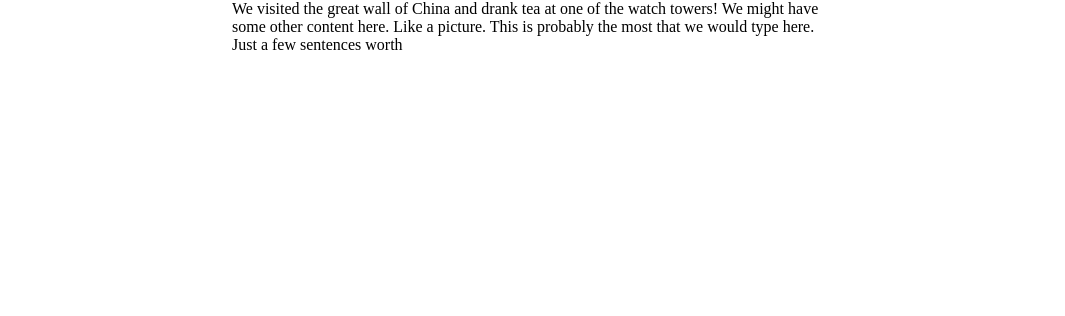
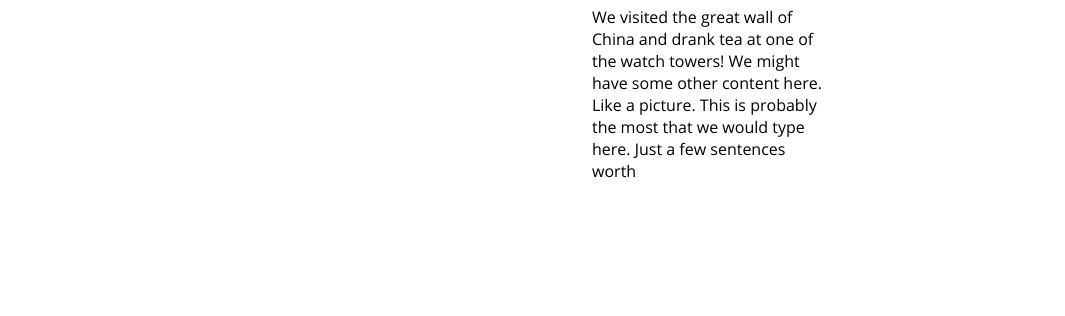
Before and after one commit to arbylee/travelTimeline, a plain HTML site: page index.html in a window 1280 px wide. Shown: the part 484-800 px from the top of the page, without its empty margins (108-1173 px from the left). Drawn offline with nearby package versions, Linux system fonts and the light colour scheme; files that its build step writes are made by us from their sources.

Commit message:
Add Open Sans and more blurb styling

```diff
--- a/app.less
+++ b/app.less
@@ -4,10 +4,35 @@
   src: url('Lobster_1.3.otf');
 }
 
+@font-face {
+  font-family: Open Sans;
+  src: url('OpenSans-Regular.ttf');
+}
+
+@font-face {
+  font-family: Open Sans;
+  src: url('OpenSans-Bold.ttf');
+  font-weight: bold;
+}
+
+@font-face {
+  font-family: Open Sans;
+  src: url('OpenSans-Italic.ttf');
+  font-style: italic;
+}
+
+@font-face {
+  font-family: Open Sans;
+  src: url('OpenSans-Italic.ttf');
+  font-style: italic;
+  font-weight: bold;
+}
+
 .container {
   max-width: 1000px;
   margin-left: auto;
   margin-right: auto;
+  font-family: Open Sans;
 }
 
 .page-header {
@@ -33,5 +58,14 @@
 }
 
 .blurb-header {
+}
 
+.blurb-image {
+  width: 60%;
+  float: left;
 }
+
+.blurb-text {
+  width: 40%;
+  float: right;
+}
--- a/index.html
+++ b/index.html
@@ -16,9 +16,11 @@
       </div>
       <div class="blurb">
         <h2 class="blurb-header">
-          Great Wall
+          Cincinnati, OH, 11/1/2015
         </h2>
-        <div>
+        <div class="blurb-image">
+        </div>
+        <div class="blurb-text">
           We visited the great wall of China and drank tea at one of the watch towers!
           We might have some other content here.
           Like a picture.
```
Also changed, not shown: OpenSans-Bold.ttf (added), OpenSans-BoldItalic.ttf (added), OpenSans-Italic.ttf (added), OpenSans-Regular.ttf (added).
